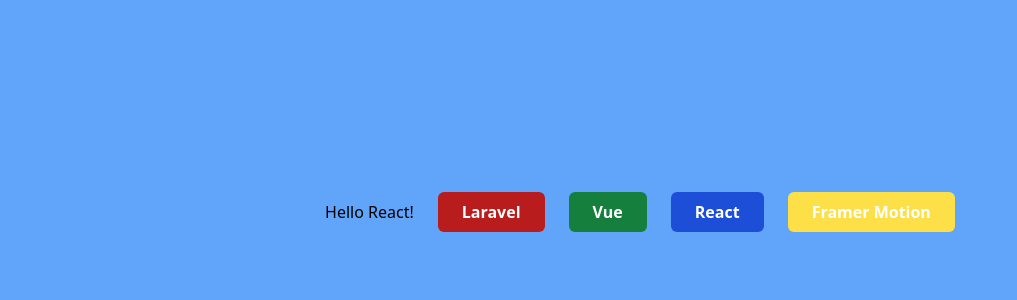
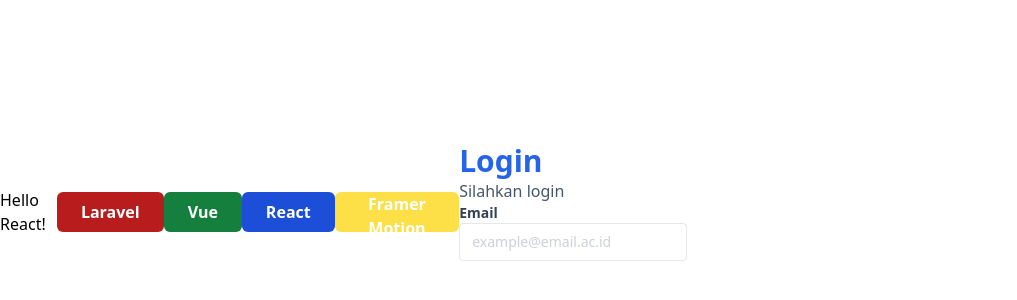
Before and after one commit to ridhocrnv/Belajar-React, a React (Vite) app: page / in a window 1280 px wide. Shown: the part 188-488 px from the top of the page, without its empty margins (0-1017 px from the left). Built offline with nearby package versions, Linux system fonts and the light colour scheme.

Commit message:
feat: menambahkan form input pada App.jsx untuk belajar atomic design

```diff
--- a/src/App.jsx
+++ b/src/App.jsx
@@ -4,28 +4,49 @@
     const variants = {
         red: 'bg-red-700',
         green: 'bg-green-700',
-        blue: 'bg-blue-700'
+        blue: 'bg-blue-700',
     }
 
-    const bgColor = variants[props.variant] || 'bg-yellow-300 text-black';
+    const bgColor = variants[props.variant] || 'bg-yellow-300 text-black'
 
     return (
-        <button className={`h-10 px-6 font-bold rounded-md ${bgColor} text-white`}>
+        <button
+            className={`h-10 px-6 font-bold rounded-md ${bgColor} text-white`}
+        >
             {props.children}
         </button>
-    );
+    )
 }
 
 function App() {
     return (
-        <div className="flex justify-center bg-blue-400 min-h-screen items-center gap-x-6">
+        <div className="flex justify-center min-h-screen items-center">
             <h1>Hello React!</h1>
             <Button variant="red">Laravel</Button>
             <Button variant="green">Vue</Button>
             <Button variant="blue">React</Button>
             <Button>Framer Motion</Button>
+            <div className="w-full min-h-xs">
+                <h1 className="text-3xl text-blue-600 font-bold">Login</h1>
+                <p className="font-medium text-slate-600">Silahkan login</p>
+                <form action="">
+                    <div className="mb-5">
+                        <label
+                            htmlFor=""
+                            className="block text-slate-700 text-sm font-bold"
+                        >
+                            Email
+                        </label>
+                        <input
+                            type="text"
+                            className="text-sm border rounded 2-full py-2 px-3 text-slate-700 placeholder:opacity-50"
+                            placeholder='example@email.ac.id'
+                        />
+                    </div>
+                </form>
+            </div>
         </div>
     )
 }
 
-export default App;
+export default App
```
